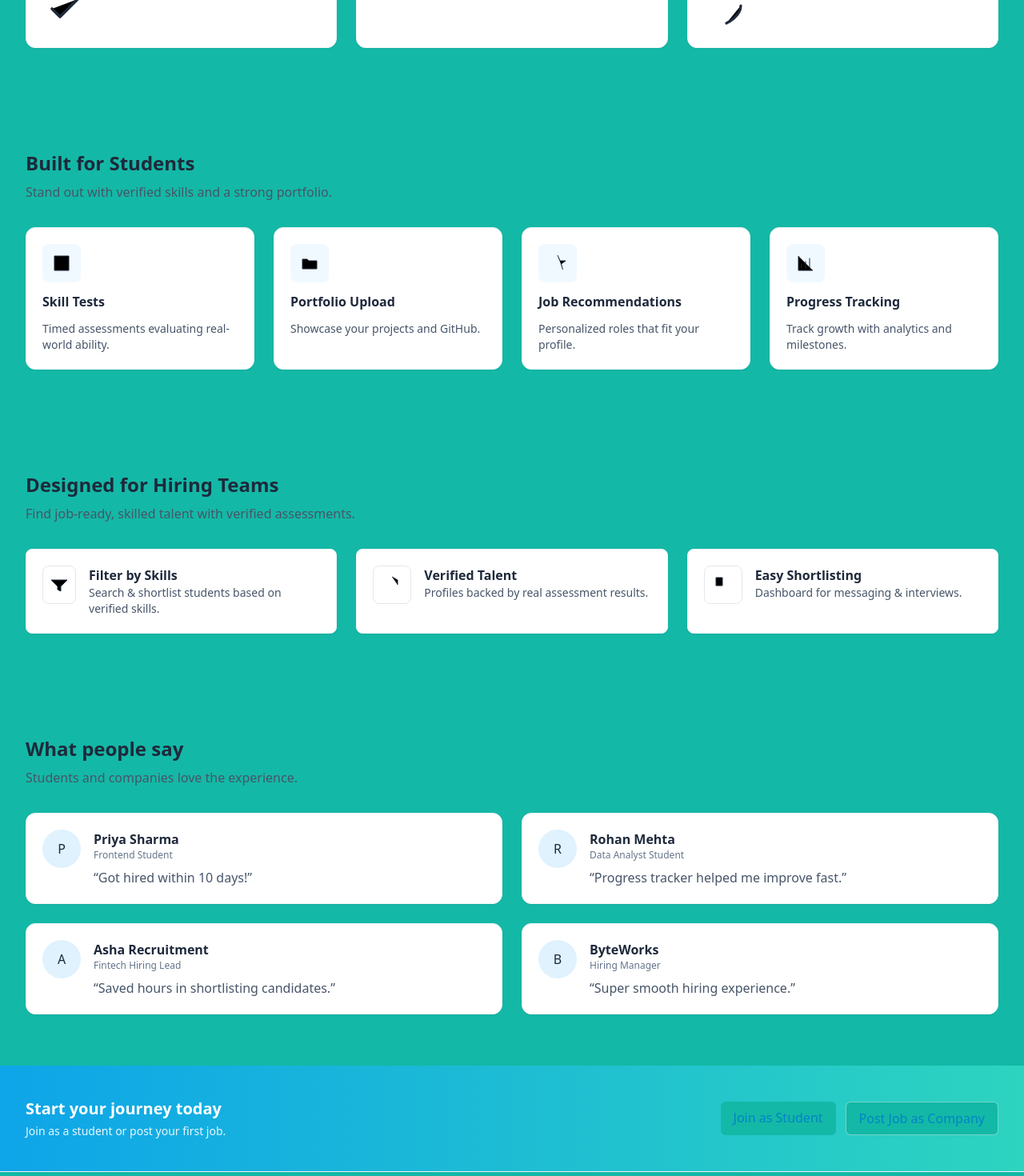
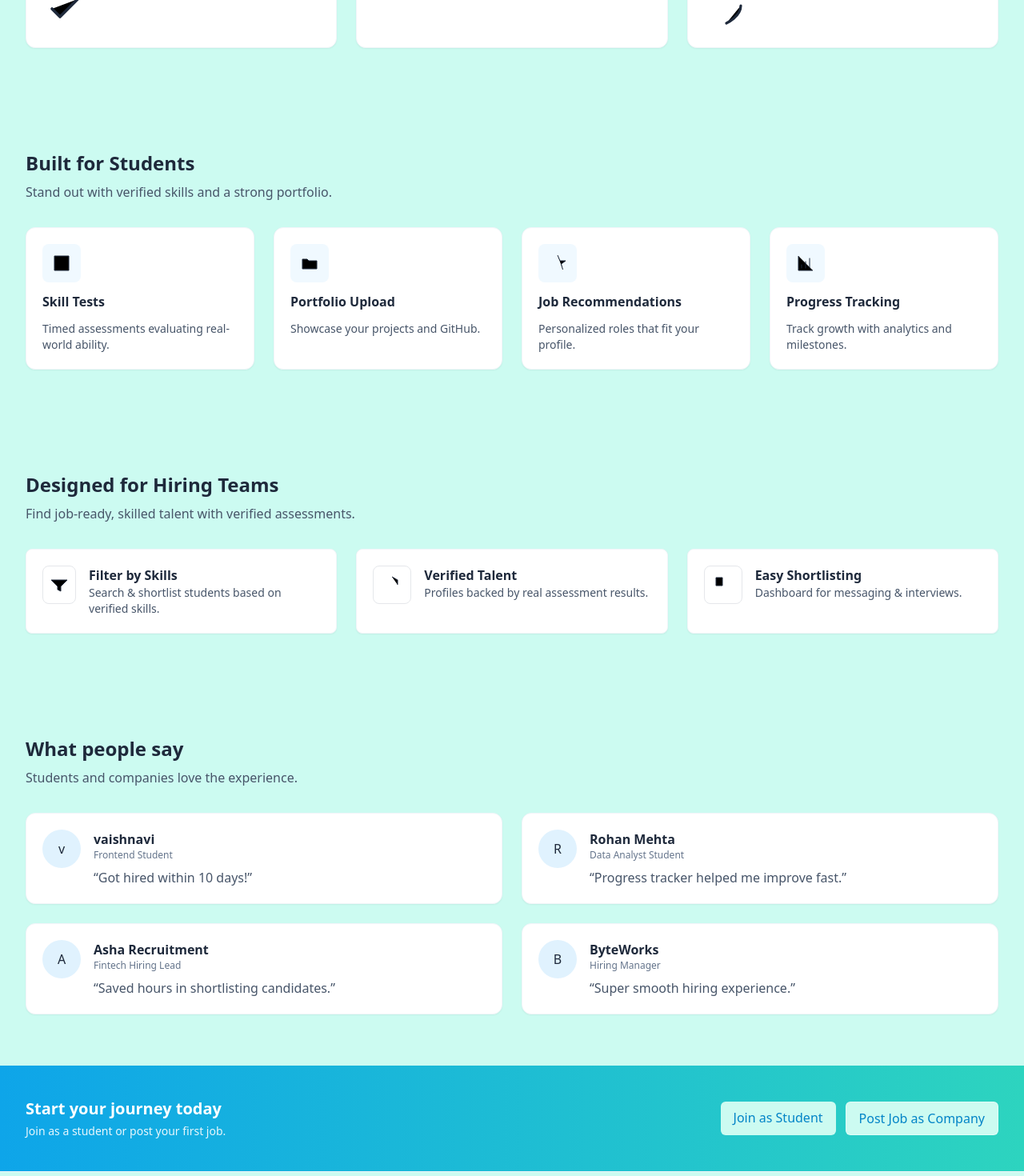
Before and after one commit to Vaishnaviii002/SkillHire, a React (Vite) app: page / in a window 1280 px wide. Shown: the part 940-2410 px from the top of the page at 80% size. Built offline with nearby package versions, Linux system fonts and the light colour scheme.

Commit message:
Merge PR #4: Implement Loom assigned developer task
Approved by Senior Technical Engineer se00@gmail.com from Loom.

```diff
--- a/src/LandingPage.jsx
+++ b/src/LandingPage.jsx
@@ -6,7 +6,7 @@ export default function LandingPage() {
   return (
 
 
-    <div className="min-h-screen bg-teal-500 text-slate-800 antialiased">
+    <div className="min-h-screen bg-teal-100 text-slate-800 antialiased">
       {/* NAV */}
       <header className="sticky top-0 z-40 backdrop-blur bg-white/60 border-b border-slate-200">
         <div className="max-w-7xl mx-auto px-6 lg:px-8">
@@ -123,7 +123,7 @@ export default function LandingPage() {
 
         {/* STUDENT FEATURES */}
 
-        <section id="students" className=" bg-teal-500">
+        <section id="students" className=" bg-teal-100">
           <div className="max-w-7xl mx-auto px-6 lg:px-8 py-16">
             <h3 className="text-2xl font-semibold">Built for Students</h3>
             <p className="mt-2 text-slate-600">Stand out with verified skills and a strong portfolio.</p>
@@ -140,7 +140,7 @@ export default function LandingPage() {
         </section>
 
         {/* COMPANY FEATURES */}
-        <section id="companies" className=" bg-teal-500">
+        <section id="companies" className=" bg-teal-100">
           <div className="max-w-7xl mx-auto px-6 lg:px-8 py-16">
             <h3 className="text-2xl font-semibold">Designed for Hiring Teams</h3>
             <p className="mt-2 text-slate-600">Find job-ready, skilled talent with verified assessments.</p>
@@ -154,13 +154,13 @@ export default function LandingPage() {
         </section>
 
         {/* TESTIMONIALS */}
-        <section id="testimonials" className=" bg-teal-500">
+        <section id="testimonials" className=" bg-teal-100">
           <div className="max-w-7xl mx-auto px-6 lg:px-8 py-16">
             <h3 className="text-2xl font-semibold">What people say</h3>
             <p className="mt-2 text-slate-600">Students and companies love the experience.</p>
 
             <div className="mt-8 grid grid-cols-1 md:grid-cols-2 gap-6">
-              <TestimonialCard name="Priya Sharma" role="Frontend Student" quote="Got hired within 10 days!" />
+              <TestimonialCard name="vaishnavi" role="Frontend Student" quote="Got hired within 10 days!" />
               <TestimonialCard name="Rohan Mehta" role="Data Analyst Student" quote="Progress tracker helped me improve fast." />
               <TestimonialCard name="Asha Recruitment" role="Fintech Hiring Lead" quote="Saved hours in shortlisting candidates." />
               <TestimonialCard name="ByteWorks" role="Hiring Manager" quote="Super smooth hiring experience." />
@@ -176,10 +176,10 @@ export default function LandingPage() {
               <p className="mt-1 text-sm opacity-90 ">Join as a student or post your first job.</p>
             </div>
             <div className="flex gap-3">
-              <a className="px-4 py-2 rounded-md  bg-teal-500 text-sky-600 font-medium" href="#students">
+              <a className="px-4 py-2 rounded-md  bg-teal-100 text-sky-600 font-medium" href="#students">
                 Join as Student
               </a>
-              <a className="px-4 py-2 rounded-md bg-teal-500 text-sky-600 border border-white/40" href="#companies  ">
+              <a className="px-4 py-2 rounded-md bg-teal-100 text-sky-600 border border-white/40" href="#companies  ">
                 Post Job as Company
               </a>
             </div>
@@ -187,7 +187,7 @@ export default function LandingPage() {
         </section>
 
         {/* FOOTER */}
-        <footer id="contact" className="bg-teal-500 border-t border-slate-100">
+        <footer id="contact" className="bg-teal-100 border-t border-slate-100">
           <div className="max-w-7xl mx-auto px-6 lg:px-8 py-12">
             <div className="grid grid-cols-1 md:grid-cols-4 gap-6">
               <div>
```
